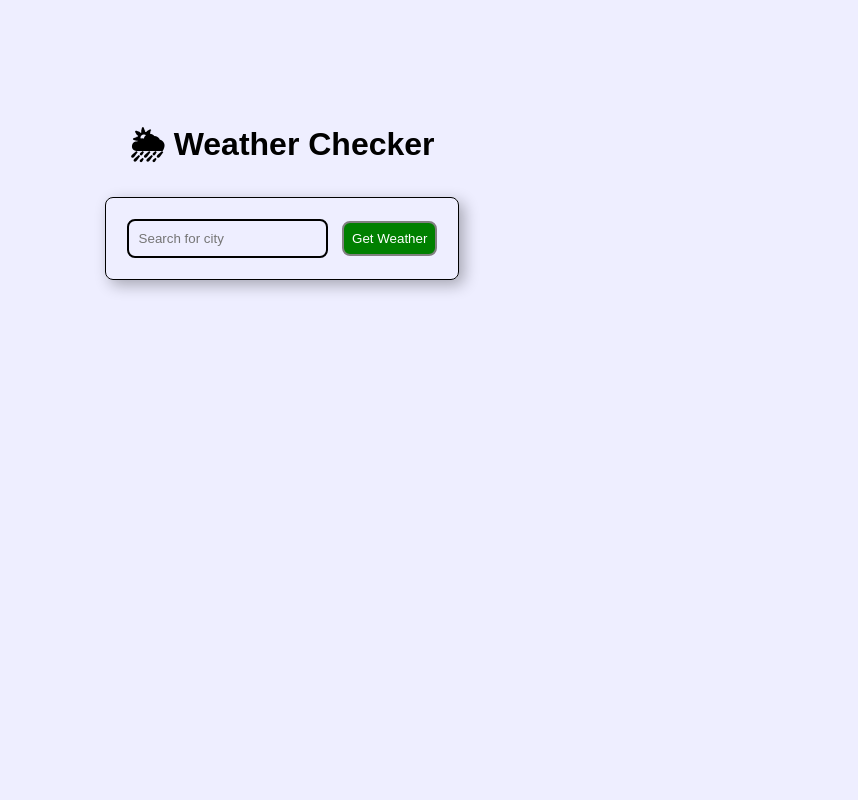
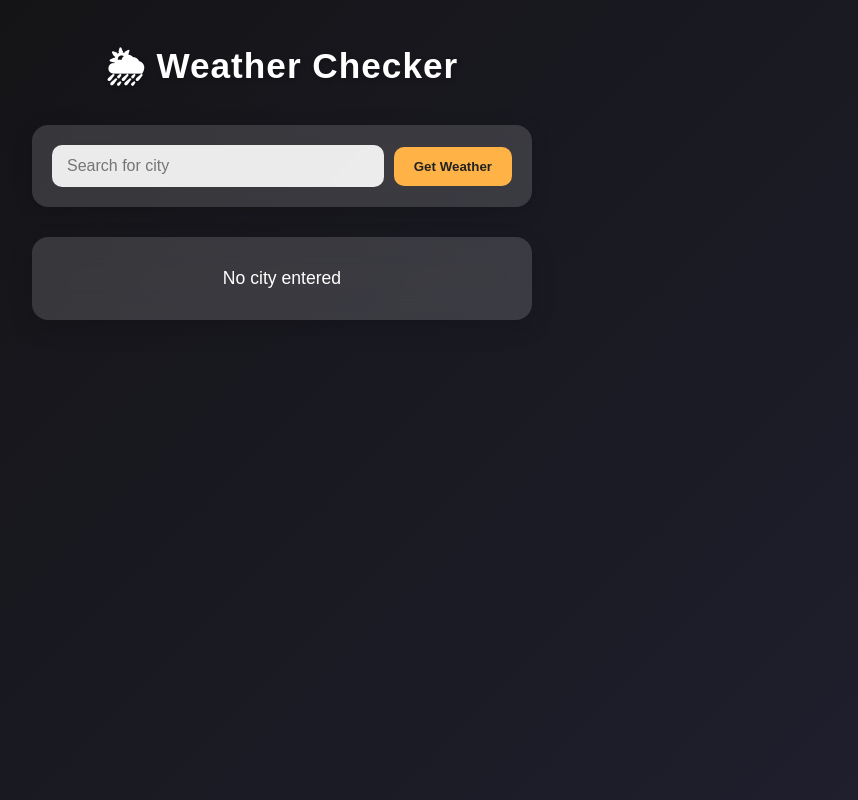
Before and after one commit to CodeByNavadeep/WeatherApp, a Flask app: page / in a window 1280 px wide. Shown: the whole page, without its empty margins (358-1216 px from the left). Run offline with Flask 3, Linux system fonts and the light colour scheme.

Commit message:
css and .env updates

```diff
--- a/config.py
+++ b/config.py
@@ -1,2 +1 @@
-API_KEY = "781492180ad8e92f9b636620e97663e9"
 BASE_URL = "https://api.openweathermap.org/data/2.5/weather"
--- a/main.py
+++ b/main.py
@@ -1,7 +1,12 @@
 from flask import Flask, render_template, request, url_for, jsonify
-from config import API_KEY, BASE_URL
+from config import BASE_URL
 from weather_api import WeatherFetcher
 from logger import WeatherLogger
+from dotenv import load_dotenv
+import os
+
+load_dotenv()
+API_KEY = os.getenv("API_KEY")
 
 app = Flask(__name__)
 
--- a/static/styles.css
+++ b/static/styles.css
@@ -1,35 +1,137 @@
+* {
+  margin: 0;
+  padding: 0;
+  box-sizing: border-box;
+  font-family: "Poppins", sans-serif;
+}
+
 body {
-      font-family: Arial, sans-serif;
-      background: #eef;
+  min-height: 100vh;
   display: flex;
   flex-direction: column;
   align-items: center;
-      margin-top: 100px;
+  justify-content: flex-start;
+  padding: 40px 20px;
+  color: #fff;
+  transition: background 0.5s ease-in-out;
+  background: linear-gradient(135deg, #121212, #1f1f2e);
+  color: #fff;
 }
-    .searchSet{
-      display: inline;
-      border: black solid 1px;
-      padding: 16px;
-      border-radius: 8px;
-      box-shadow: 5px 5px 15px rgba(0, 0, 0, 0.3);
+
+h1 {
+  font-size: 2.2rem;
+  margin-bottom: 25px;
+  text-align: center;
+  letter-spacing: 1px;
+  text-shadow: 1px 2px 5px rgba(0, 0, 0, 0.2);
 }
-    input{
-      border: solid black 2px;
-      border-radius: 8px;
-      padding: 10px;
-      margin: 5px;
-      background-color: #eef;
+
+.searchSet {
+  display: flex;
+  justify-content: center;
+  align-items: center;
+  gap: 10px;
+  flex-wrap: wrap;
+  background: rgba(255, 255, 255, 0.15);
+  backdrop-filter: blur(10px);
+  padding: 20px;
+  border-radius: 16px;
+  box-shadow: 0 4px 20px rgba(0, 0, 0, 0.15);
+  margin-bottom: 30px;
+  width: 100%;
+  max-width: 500px;
 }
-    button {
-      color : white;
-      background-color: green;
-      border: solid grey 2px;
-      border-radius: 8px;
-      padding: 8px;
-      margin: 5px;
+
+.searchSet input {
+  flex: 1;
+  padding: 12px 15px;
+  border: none;
+  border-radius: 10px;
+  outline: none;
+  font-size: 1rem;
+  background: rgba(255, 255, 255, 0.9);
+  color: #333;
+  transition: all 0.3s ease;
+}
+
+.searchSet input:focus {
+  background: #fff;
+  box-shadow: 0 0 5px rgba(255, 255, 255, 0.6);
+}
+
+.searchSet button {
+  padding: 12px 20px;
+  border: none;
+  border-radius: 10px;
+  background: #ffb347;
+  color: #222;
+  font-weight: bold;
   cursor: pointer;
+  transition: all 0.3s ease;
 }
+
+.searchSet button:hover {
+  background: #ffd56b;
+  transform: scale(1.05);
+}
+
 .result {
-      margin-top: 20px;
-      font-size: 16px;
+  width: 100%;
+  max-width: 500px;
+  background: rgba(255, 255, 255, 0.15);
+  backdrop-filter: blur(15px);
+  border-radius: 16px;
+  padding: 25px;
+  box-shadow: 0 8px 25px rgba(0, 0, 0, 0.15);
+  text-align: center;
+  animation: fadeIn 0.5s ease;
+  background: rgba(255, 255, 255, 0.15);
+
 }
+
+.result h2 {
+  font-size: 1.8rem;
+  margin-bottom: 10px;
+}
+
+.result p {
+  font-size: 1.1rem;
+  margin: 6px 0;
+}
+
+@keyframes spin {
+  100% {
+    transform: rotate(360deg);
+  }
+}
+
+@keyframes fadeIn {
+  from {
+    opacity: 0;
+    transform: translateY(20px);
+  }
+  to {
+    opacity: 1;
+    transform: translateY(0);
+  }
+}
+
+@media (max-width: 480px) {
+  h1 {
+    font-size: 1.8rem;
+  }
+
+  .searchSet {
+    flex-direction: column;
+    padding: 15px;
+  }
+
+  .searchSet button,
+  .searchSet input {
+    width: 100%;
+  }
+
+  .result {
+    padding: 20px;
+  }
+}
--- a/templates/index.html
+++ b/templates/index.html
@@ -14,6 +14,7 @@
     <button onclick="getWeather()">Get Weather</button>
     </div>
     <div class="result" id="result">
+      <p>No city entered</p>
     </div>
   </body>
 </html>
--- a/weather_api.py
+++ b/weather_api.py
@@ -20,7 +20,7 @@ class WeatherFetcher:
                 "city": data["name"],
                 "temperature": data["main"]["temp"],
                 "humidity": data["main"]["humidity"],
-                "condition": data["weather"][0]["description"],
+                "condition": data["weather"][0]["description"].capitalize(),
                 "timestamp": datetime.now().strftime("%Y-%m-%d %H:%M:%S")
             }
 
```
Also changed, not shown: weather_log.txt (+25 -0 lines), 1 other file. Lines whose indentation alone changed are shown as unchanged.
